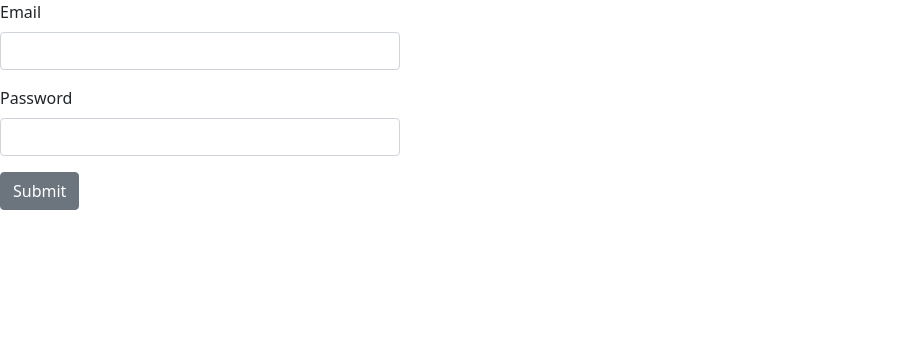
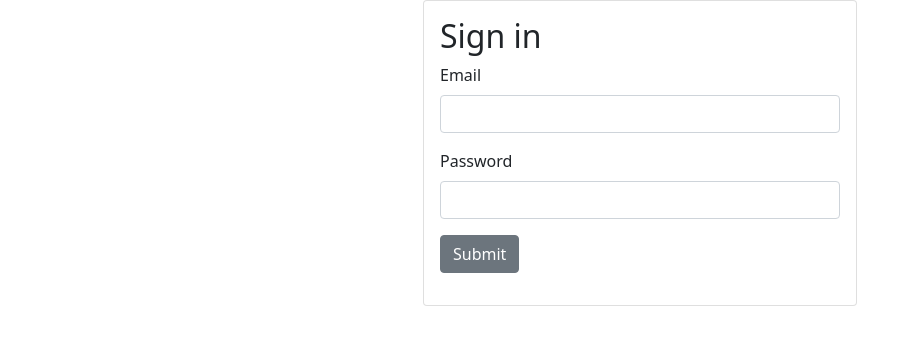
Before and after one commit to youthke/questack-web, a Next.js app: page /questack/signin in a window 1280 px wide. Shown: the top 344 px of the page, without its empty margins (0-920 px from the left). Built offline with nearby package versions, Linux system fonts and the light colour scheme.

Commit message:
signin css

```diff
--- a/pages/signin.tsx
+++ b/pages/signin.tsx
@@ -3,6 +3,7 @@ import React from "react";
 import Router from "next/router";
 import { useOwnerState } from "../ducks/owner/selectors";
 import SignIn from "../components/owners/SignIn";
+import { Card, Col, Row } from "reactstrap";
 
 type Props = {}
 
@@ -17,9 +18,14 @@ const SignInPage: NextPage<Props> = () => {
         func()
     },[signInSuccess]);
     return(
-        <div>
+        <Row className="justify-content-center">
+          <Col md="auto" className="ml-10">
+          <Card body>
+            <h2>Sign in</h2>
             <SignIn/>
-        </div>
+        　</Card>
+          </Col>
+        </Row>
     );
 };
 
```
